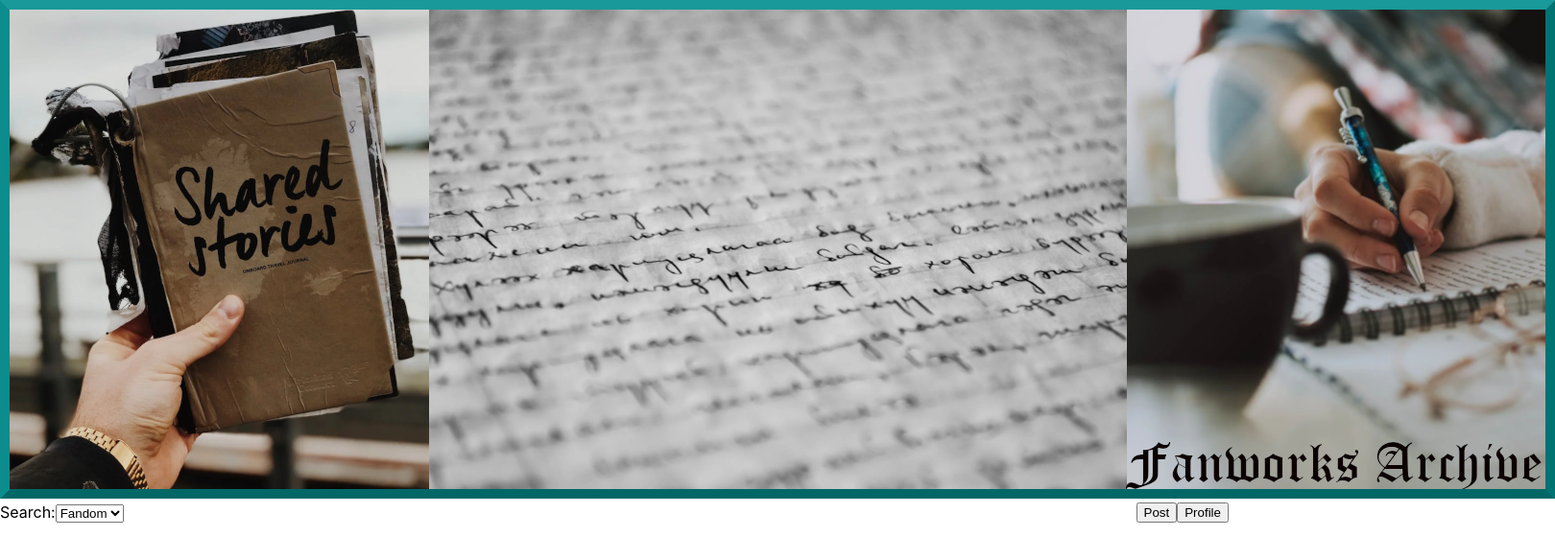
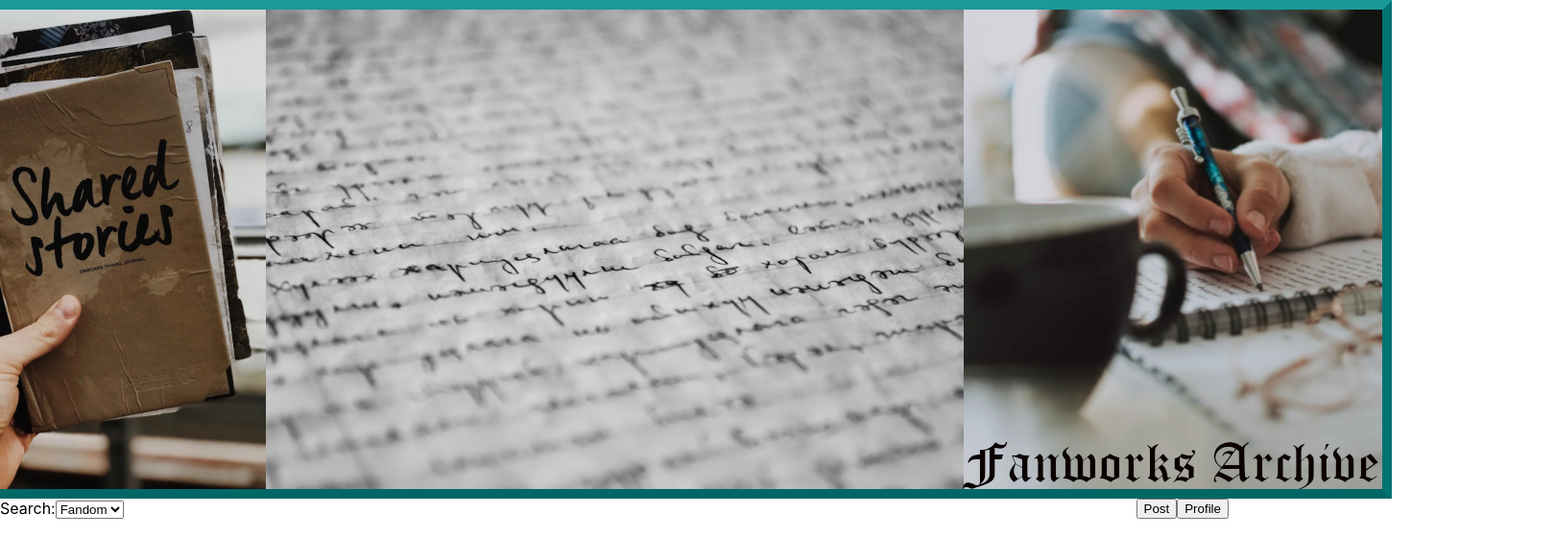
Before and after one commit to kap83/react-fanfic-archive, a React (Create React App) app: page / in a window 1280 px wide. Shown: the top 584 px of the page at 96% size, 1620 px wide, since content can reach past the window. Built offline with nearby package versions, Linux system fonts and the light colour scheme.

Commit message:
commit message

```diff
--- a/src/index.css
+++ b/src/index.css
@@ -13,12 +13,11 @@ code {
 }
 
 
-navbar {
+header {
   width: calc(100%-2px);
   padding: 0 0.25em;
-  background-color: grey;
-  color: aliceblue;
+  background-color: #008080;
   display: flex;
-  justify-content: space-between;
+  justify-content: center;
   align-items: center;
 }
```
Also changed, not shown: src/Components/App.css (+1 -14 lines).
